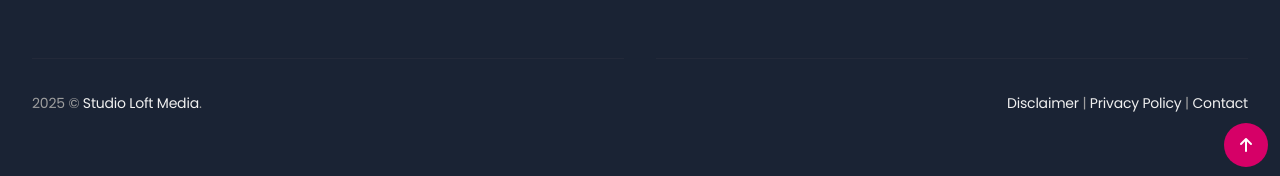
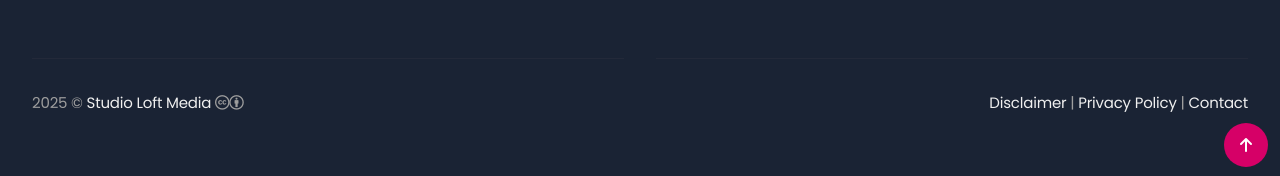
Before and after one commit to studioloft/studioloft.github.io, a Jekyll site: the page built from _posts/2024-11-15-automating-routine-tasks-with-bash-scripts.md, in a window 1280 px wide and 1400 px high, scrolled down 5590 px. Shown: the part 1221-1397 px from the top of the window. Built offline with Jekyll 4.4.1, drawn with Linux system fonts in a browser that asks for light colours.

Commit message:
copyright type addition

```diff
--- a/_includes/footer.html
+++ b/_includes/footer.html
@@ -98,7 +98,7 @@
   <div class="container">
     <div class="row">
       <div class="col col-6 col-d-12">
-        <div class="copyright">{{ site.time | date: '%Y' }} &copy; <a href="/">{{ site.data.settings.title }}</a>.</div>
+        <div class="copyright">{{ site.time | date: '%Y' }} &copy; <a href="/">{{ site.data.settings.title }}</a> <i class="fa-brands fa-creative-commons"></i><i class="fa-brands fa-creative-commons-by"></i></div>
 
       </div>
       <div class="col col-6 col-d-12">
--- a/css/_3-modules/footer.scss
+++ b/css/_3-modules/footer.scss
@@ -212,7 +212,7 @@
   border-top: 1px solid var(--border-color);
   padding: 32px 0;
   font-family: $heading-font-family;
-  font-size: 14px;
+  font-size: 15px;
   line-height: 24px;
   text-align: left;
   color: var(--text-alt-color);
```
